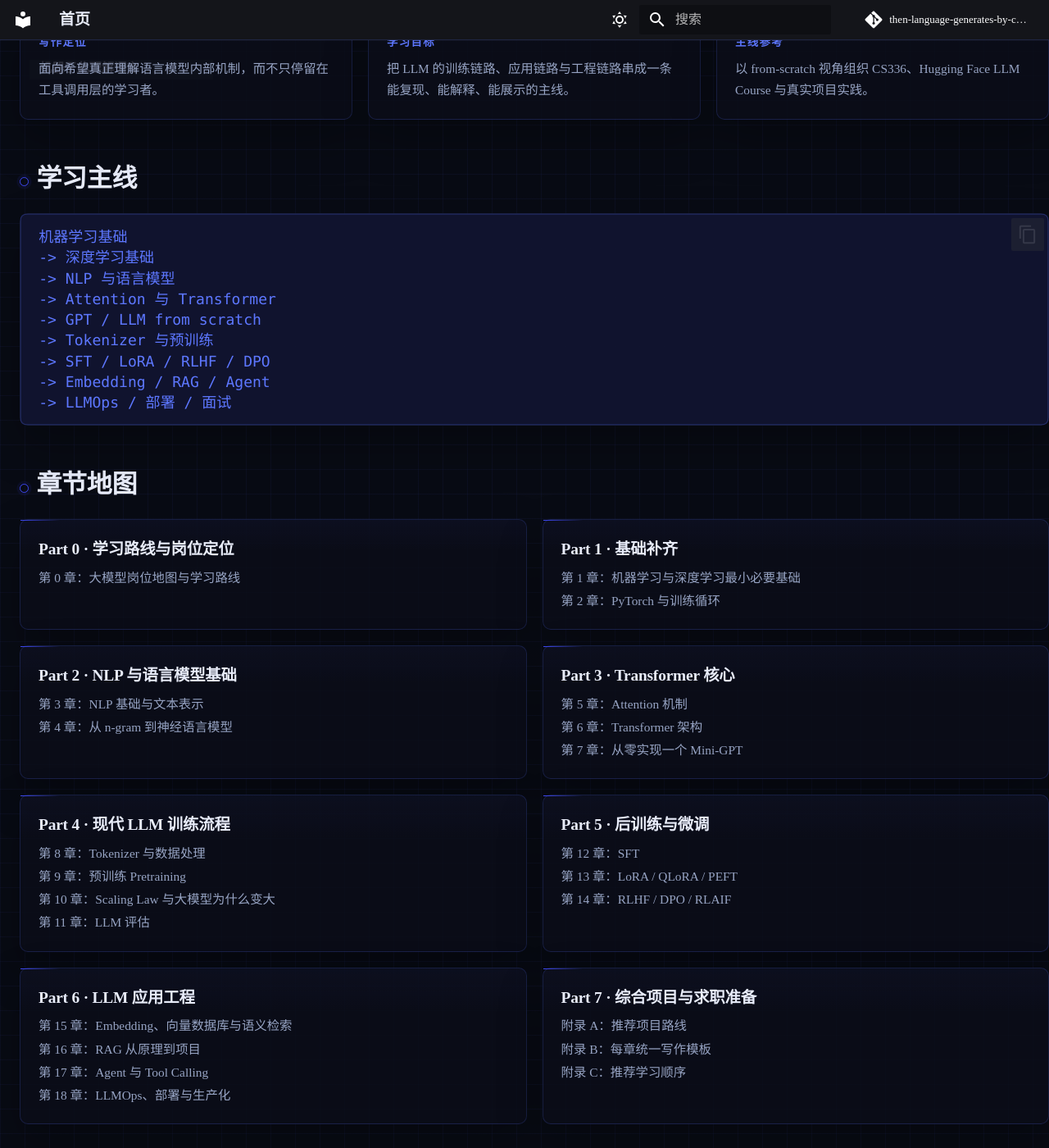
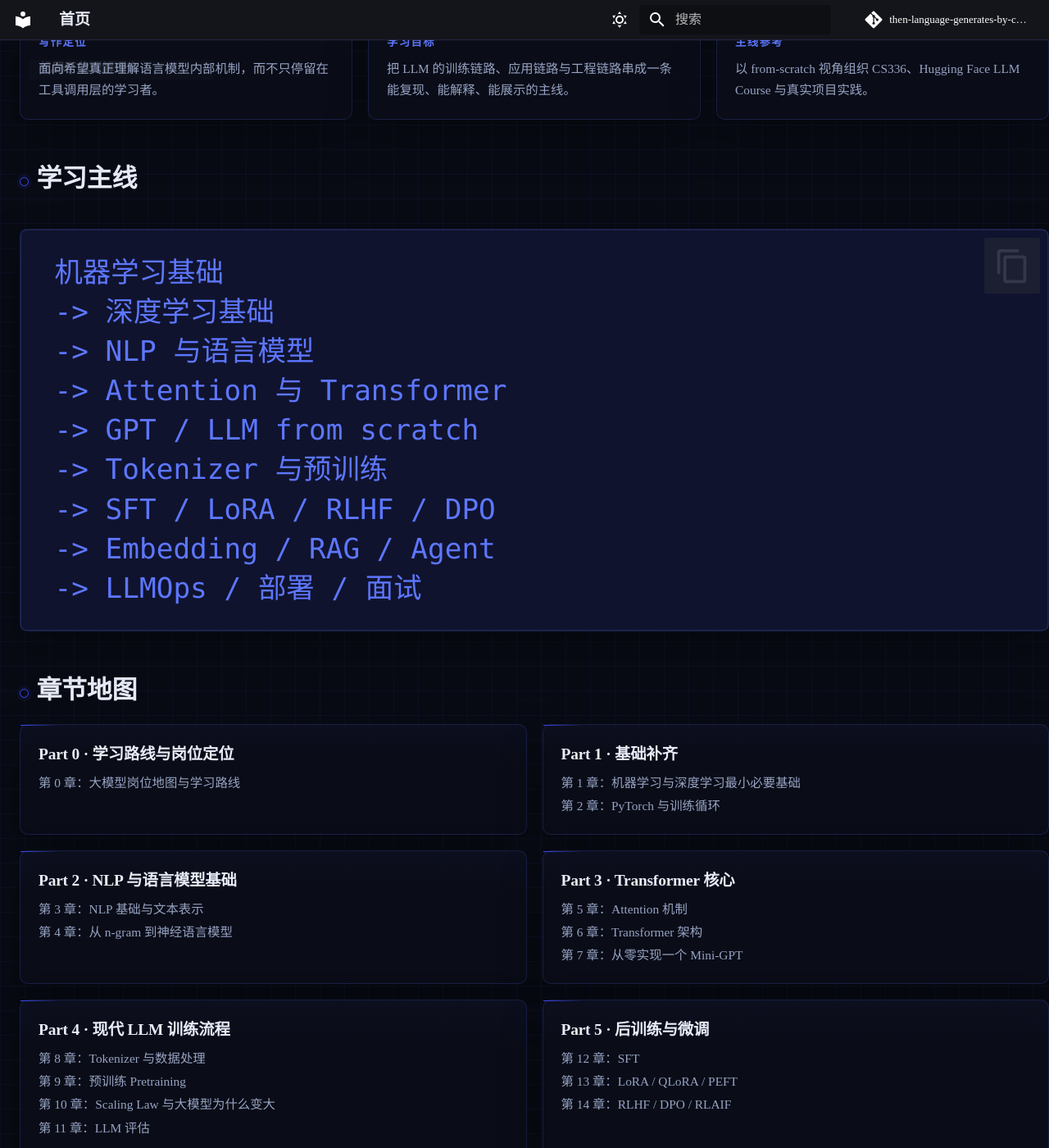
Before and after one commit to Ferris-Liu/LLM-Start-from-the-scratch, an MkDocs documentation site: the page built from docs/index.md, in a window 1280 px wide and 1400 px high, scrolled down 538 px. Shown: the whole window at 82% size. Built offline with MkDocs 1.6.1 and Material for MkDocs 9.7.7, drawn with Linux system fonts in a browser that asks for light colours; comment, search, counter and statistics services are not loaded.

Commit message:
update pages

```diff
--- a/docs/assets/stylesheets/extra.css
+++ b/docs/assets/stylesheets/extra.css
@@ -76,7 +76,7 @@
 
 .md-content__inner {
   padding-top: 0.6rem;
-  max-width: 56rem;
+  max-width: 68rem;
   margin: 0 auto;
 }
 
@@ -203,7 +203,7 @@
 
 .md-typeset {
   color: var(--llm-text);
-  font-size: 1.05rem;
+  font-size: 2.00rem;
   line-height: 2;
   letter-spacing: 0;
 }
```
